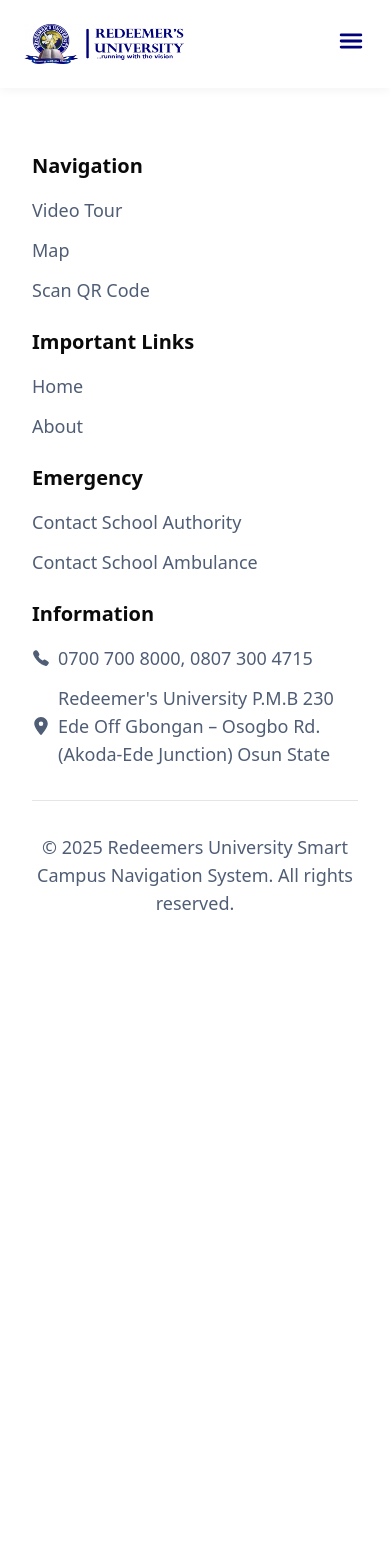
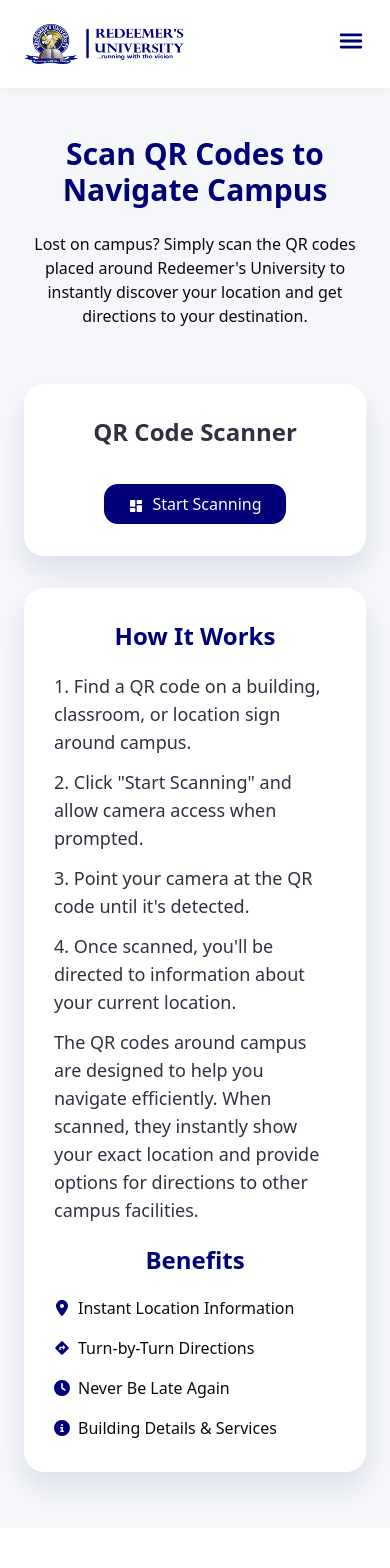
Before and after one commit to theheemmanuel/Campus-Navigation, a Next.js app: page /Scan in a window 390 px wide. Shown: the top 1568 px of the page. Before the commit the page ends 981 px from the top, so only its background shows below. Built offline with nearby package versions, Linux system fonts and the light colour scheme; no server answers.

Commit message:
scan page

```diff
--- a/src/app/(root)/About/page.tsx
+++ b/src/app/(root)/About/page.tsx
@@ -10,16 +10,20 @@
             How We <span className="text-accent">Guide You</span>
           </h1>
           <div className="my-6">
-            <h2 className="text-[#1e3a8a] md:text-3xl text-2xl font-bold">
-              Our Story
-            </h2>
+            <div>
+              <h2 className="text-[#1e3a8a] md:text-3xl text-2xl font-bold">
+                Our Story
+              </h2>
+              <div className="mt-1 h-1 w-12 bg-blue-500"></div>
+            </div>
             <p className="my-4 text-primary text-lg">
               This platform was developed as a final-year project by four
               dedicated students—Edward Favour, Oladiran Emmanuel, Omolaja
-              Emmanuel, and Oni Emmanuel. Their project, titled "Development of
-              a Smart Campus Navigation System with Real-Time Guidance and
-              Accessibility Features," set out to address a common challenge on
-              campus: helping newcomers find their way with ease.
+              Emmanuel, and Oni Emmanuel. Their project, titled
+              &quot;Development of a Smart Campus Navigation System with
+              Real-Time Guidance and Accessibility Features,&quot; set out to
+              address a common challenge on campus: helping newcomers find their
+              way with ease.
             </p>
             <p className="text-primary text-lg pb-6">
               Designed with both innovation and inclusivity in mind, the system
@@ -32,9 +36,10 @@
             <h2 className="text-[#1e3a8a] md:text-3xl text-2xl font-bold">
               What We Offer
             </h2>
+            <div className="mt-1 h-1 w-12 bg-blue-500"></div>
             <div className="grid md:grid-cols-2 grid-cols-1 md:gap-x-6 md:gap-y-6">
               <div className="my-5">
-                <h3 className="text-xl text-[#1e3a8a] font-semibold mb-2">
+                <h3 className="text-xl text-[#1e3a8a] font-bold mb-2">
                   Real-Time Campus Navigation
                 </h3>
                 <p className="text-primary text-lg">
@@ -44,7 +49,7 @@
                 </p>
               </div>
               <div className="my-5">
-                <h3 className="text-xl text-[#1e3a8a] font-semibold mb-2">
+                <h3 className="text-xl text-[#1e3a8a] font-bold mb-2">
                   Smart Location Detection
                 </h3>
                 <p className="text-primary text-lg">
@@ -54,7 +59,7 @@
                 </p>
               </div>
               <div className="my-5">
-                <h3 className="text-xl text-[#1e3a8a] font-semibold mb-2">
+                <h3 className="text-xl text-[#1e3a8a] font-bold mb-2">
                   Building Information Access
                 </h3>
                 <p className="text-primary text-lg">
@@ -64,7 +69,7 @@
                 </p>
               </div>
               <div className="my-5">
-                <h3 className="text-xl text-[#1e3a8a] font-semibold mb-2">
+                <h3 className="text-xl text-[#1e3a8a] font-bold mb-2">
                   Visitor-Friendly Mode
                 </h3>
                 <p className="text-primary text-lg">
--- a/src/app/(root)/Scan/page.tsx
+++ b/src/app/(root)/Scan/page.tsx
@@ -1,8 +1,89 @@
 import { NextPage } from "next";
 import React from "react";
+import { FaLocationDot, FaClock, FaCircleInfo } from "react-icons/fa6";
+import { MdDirections } from "react-icons/md";
+import { RiDashboardFill } from "react-icons/ri";
 
 const page: NextPage = () => {
-  return <div></div>;
+  return (
+    <div className="bg-light">
+      <div className="maxWidth p-6">
+        <h1 className="text-3xl md:text-4xl text-accent text-center pt-6 font-bold">
+          Scan QR Codes to Navigate Campus
+        </h1>
+        <p className="md:w-2/4 text-center mx-auto py-6">
+          Lost on campus? Simply scan the QR codes placed around Redeemer&apos;s
+          University to instantly discover your location and get directions to
+          your destination.
+        </p>
+        <div className="md:w-2/4 text-center mx-auto py-8 my-8 bg-white p-[30px] rounded-[20px] shadow-[0_15px_30px_rgba(0,0,121,0.1)]">
+          <h3 className="text-primary text-2xl pb-5 font-bold">
+            QR Code Scanner
+          </h3>
+          <button className="bg-accent rounded-xl px-6 text-white mt-4 py-2 inline">
+            <RiDashboardFill className="inline mr-2"/>
+            Start Scanning
+          </button>
+        </div>
+        <div className="md:w-3/4 mx-auto py-8 my-8 bg-white p-[30px] rounded-[20px] shadow-[0_15px_30px_rgba(0,0,121,0.1)]">
+          <h3 className="text-accent text-2xl pb-5 font-bold text-center">
+            How It Works
+          </h3>
+          <ul className="text-primary flex flex-col gap-3 text-lg font-">
+            <li>
+              1. Find a QR code on a building, classroom, or location sign
+              around campus.
+            </li>
+            <li>
+              2. Click &quot;Start Scanning&quot; and allow camera access when
+              prompted.
+            </li>
+            <li>
+              3. Point your camera at the QR code until it&apos;s detected.
+            </li>
+            <li>
+              4. Once scanned, you&apos;ll be directed to information about your
+              current location.
+            </li>
+            <p>
+              The QR codes around campus are designed to help you navigate
+              efficiently. When scanned, they instantly show your exact location
+              and provide options for directions to other campus facilities.
+            </p>
+          </ul>
+          <h3 className="text-accent text-2xl py-5 font-bold text-center">
+            Benefits
+          </h3>
+          <div className="grid grid-cols-1 md:grid-cols-2 gap-4">
+            <div className="flex items-center gap-2">
+              <div>
+                <FaLocationDot color="#000079" />
+              </div>
+              <p>Instant Location Information</p>
+            </div>
+            <div className="flex items-center gap-2">
+              <div>
+                <MdDirections color="#000079" />
+              </div>
+              <p>Turn-by-Turn Directions</p>
+            </div>
+            <div className="flex items-center gap-2">
+              <div>
+                <FaClock color="#000079" />
+              </div>
+              <p>Never Be Late Again</p>
+            </div>
+            <div className="flex items-center gap-2">
+              <div>
+                <FaCircleInfo color="#000079" />
+              </div>
+              <p>Building Details & Services</p>
+            </div>
+          </div>
+        </div>
+      </div>
+    </div>
+  );
 };
 
 export default page;
--- a/src/app/(root)/page.tsx
+++ b/src/app/(root)/page.tsx
@@ -2,7 +2,6 @@
 import Hero from "@/components/Home/Hero";
 import PopularPlaces from "@/components/Home/PopularPlaces";
 import Scan from "@/components/Home/Scan";
-import Footer from "@/components/Shared/Footer";
 import { NextPage } from "next";
 import React from "react";
 
@@ -13,7 +12,6 @@
       <PopularPlaces />
       <Scan />
       <FindLocation />
-      <Footer />
     </div>
   );
 };
```
